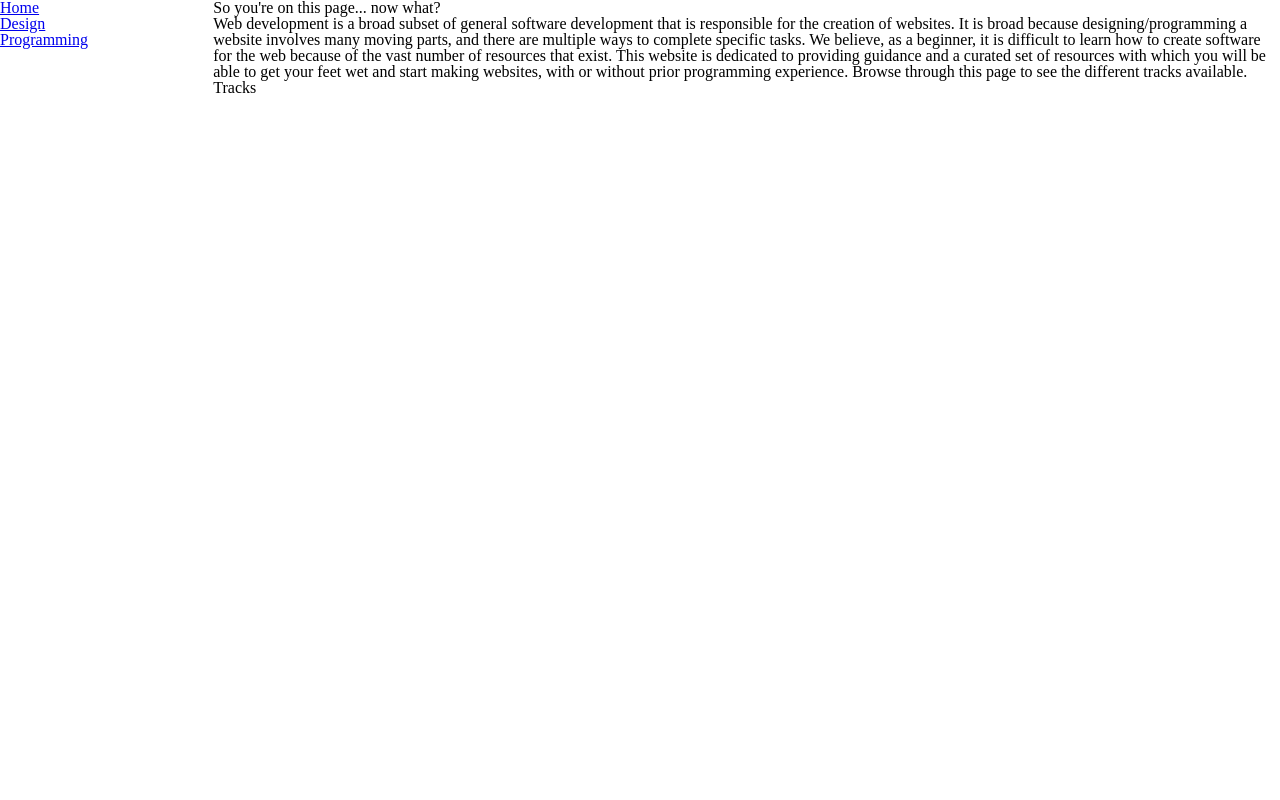
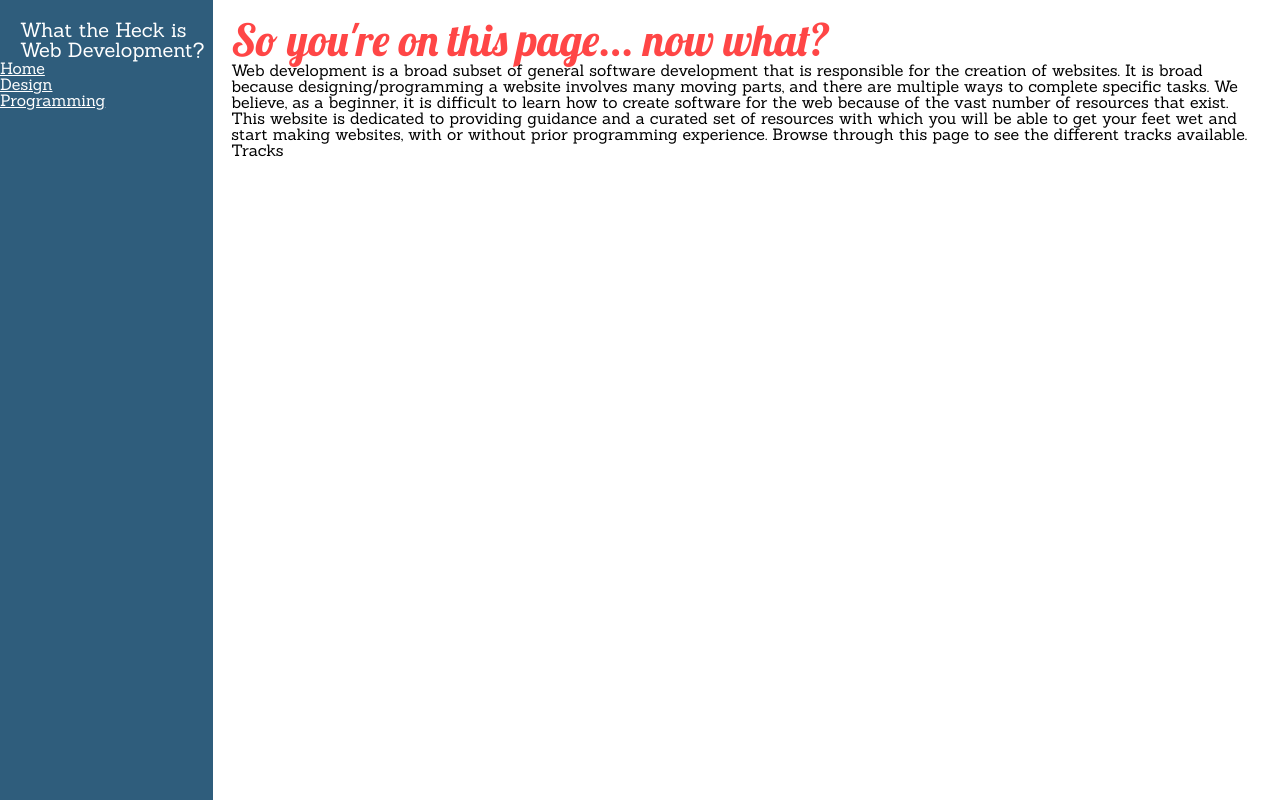
Before and after one commit to medhir/CSedWebDev, a plain HTML site: page index.html in a window 1280 px wide. Drawn offline with Linux system fonts and the light colour scheme.

Commit message:
Styling changes

```diff
--- a/index.html
+++ b/index.html
@@ -3,13 +3,15 @@
 	<head>
 		<title>What the Heck is Web Development?</title>
 		<link rel="stylesheet" type="text/css" href="main.css">
+		<link href='http://fonts.googleapis.com/css?family=Lobster|Sanchez:400italic,400' rel='stylesheet' type='text/css'>
 	</head>
 	<body>
 
-		<div class="grid-containter">
+		<div class="grid-container">
 			<div class="row">
 
 				<aside class="col-1 sidebar">
+					<h2>What the Heck is Web Development?</h2>
 					<ul class="nav">
 						<li><a href="index.html">Home</a></li>
 						<li><a href="design.html">Design</a></li>
@@ -17,8 +19,8 @@
 					</ul>
 				</aside>
 
-				<section class="col-5 main-content">
-						<h3>So you're on this page... now what?</h3>
+				<section class="col-5 main-content gutter">
+						<h3 class="fancy">So you're on this page... now what?</h3>
 						<p>
 							<em>Web development</em> is a broad subset of general software development that is responsible for the creation of websites.
 							It is <em>broad</em> because designing/programming a website involves many moving parts, and there are multiple ways to complete specific tasks. We believe, as a beginner, it is difficult to learn how to create software for the web because of the vast number of resources that exist. This website is dedicated to providing guidance and a curated set of resources with which you will be able to get your feet wet and start making websites, with or without prior programming experience. Browse through this page to see the different tracks available.
--- a/main.css
+++ b/main.css
@@ -51,9 +51,12 @@ table {
 /***********************
         grid
 ***********************/
+body, html, .row, .grid-container, {
+  height: 100%;
+}
+
 .grid-container {
   width: 100%;
-  max-width: 1200px;
 }
 
 /*clearfix for row content to stay within row*/
@@ -95,17 +98,51 @@ table {
 }
 
 .gutter {
-  padding: 12px;
+  padding: 18px;
 }
 
 /*navigation sidebar*/
 
 .sidebar {
-  top: 0;
-  height: 100%;
+  height: 100vh;
 }
 
 /*main page*/
-.main-content {
+/*.main-content {
   height: 100%;
+}/*
+
+/*
+  ========================================
+  Custom styles
+  ========================================
+*/
+
+html {
+  font-family: 'Sanchez', serif;
 }
+
+.fancy {
+  font-family: 'Lobster', cursive;
+  color: #FF4646;
+}
+
+h3 {
+  font-size: 2.75em;
+}
+
+.sidebar {
+  background-color: #2F5D7C;
+}
+
+.sidebar h2 {
+  text-align: left;
+  margin-top: 20px;
+  margin-left: 20px;
+  font-size: 1.25em;
+  color: #FFF;
+}
+
+.nav a {
+  color: #FFF;
+}
```
